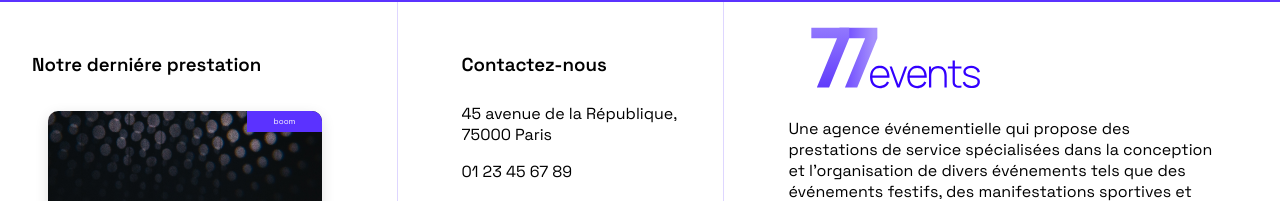
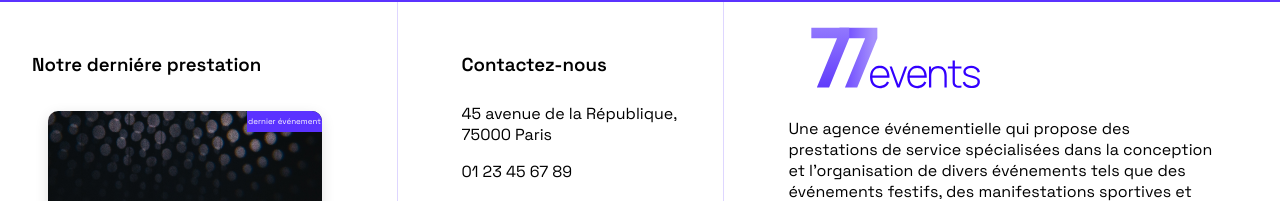
Before and after one commit to samuel73000/724events, a React (Create React App) app: page / in a window 1280 px wide. Shown: the part 6111-6312 px from the top of the page. Built offline with nearby package versions, Linux system fonts and the light colour scheme.

Commit message:
724events

```diff
--- a/src/containers/Slider/index.js
+++ b/src/containers/Slider/index.js
@@ -2,6 +2,7 @@ import { useEffect, useState } from "react";
 import { useData } from "../../contexts/DataContext";
 import { displayMonth } from "../../helpers/Date";
 import "./style.scss";
+
 const Slider = () => {
   const { data } = useData();
   const [index, setIndex] = useState(0);
@@ -56,7 +57,7 @@ const Slider = () => {
           )}
         </div>
       </div>
-    </div> // restructuré le html, lignes 40 et 25, pas deux fois "event" dans la même section
+    </div> // restructuré le html, lignes 41 et 26, pas deux fois "event" dans la même section
   );
 };
 
--- a/src/contexts/DataContext/index.js
+++ b/src/contexts/DataContext/index.js
@@ -19,22 +19,9 @@ export const api = {
 export const DataProvider = ({ children }) => {
   const [error, setError] = useState(null);
   const [data, setData] = useState(null);
-  const [last, setLast] = useState(null);
   const getData = useCallback(async () => {
     try {
       setData(await api.loadData());
-    } catch (err) {
-      setError(err);
-    }
-  }, []);
-  // ajoutez getlast pour recuper le dernier
-  const getLast = useCallback(async () => {
-    try {
-      const datas = await api.loadData();
-      const sortedEvents = datas.events.sort(
-        (a, b) => new Date(b.date) - new Date(a.date)
-      );
-      setLast(sortedEvents[0]);
     } catch (err) {
       setError(err);
     }
@@ -43,17 +30,12 @@ export const DataProvider = ({ children }) => {
     if (data) return;
     getData();
   });
-  useEffect(() => {
-    if (last) return;
-    getLast();
-  });
 
   return (
     <DataContext.Provider
       // eslint-disable-next-line react/jsx-no-constructed-context-values
       value={{
         data,
-        last,
         error,
       }}
     >
@@ -64,7 +46,7 @@ export const DataProvider = ({ children }) => {
 
 DataProvider.propTypes = {
   children: PropTypes.node.isRequired,
-};
+}
 
 export const useData = () => useContext(DataContext);
 
--- a/src/pages/Home/index.js
+++ b/src/pages/Home/index.js
@@ -2,7 +2,6 @@ import Menu from "../../containers/Menu";
 import ServiceCard from "../../components/ServiceCard";
 import EventCard from "../../components/EventCard";
 import PeopleCard from "../../components/PeopleCard";
-
 import "./style.scss";
 import EventList from "../../containers/Events";
 import Slider from "../../containers/Slider";
@@ -14,9 +13,23 @@ import { useData } from "../../contexts/DataContext";
 
 const Page = () => {
 
-  const  { last}   = useData();
+  /* ********** */
+  const { data } = useData();
 
+  /* ********** */
+  const last = data?.events.reduce((previousEvent, currentEvent) => {
+      const previousDate = new Date(previousEvent.date);
+      const currentDate = new Date(currentEvent.date);
+      return previousDate > currentDate ? previousEvent : currentEvent;
+  });
 
+  /* ********** */
+  const lastProps = {
+      cover: "",
+      title: "",
+      date: "",
+      ...last,
+  };
 
 
   return (
@@ -132,13 +145,13 @@ const Page = () => {
             "loading"
           ) : (
             <EventCard
-              title={last?.title}
-              imageSrc={last?.cover}
-              date={new Date(last?.date)}
+              title={lastProps?.title}
+              imageSrc={lastProps?.cover}
+              date={new Date(lastProps?.date)}
               small
-              label="boom"
+              label="dernier événement"
             />
-          )}
+          )};
 
 
       </div>
```
